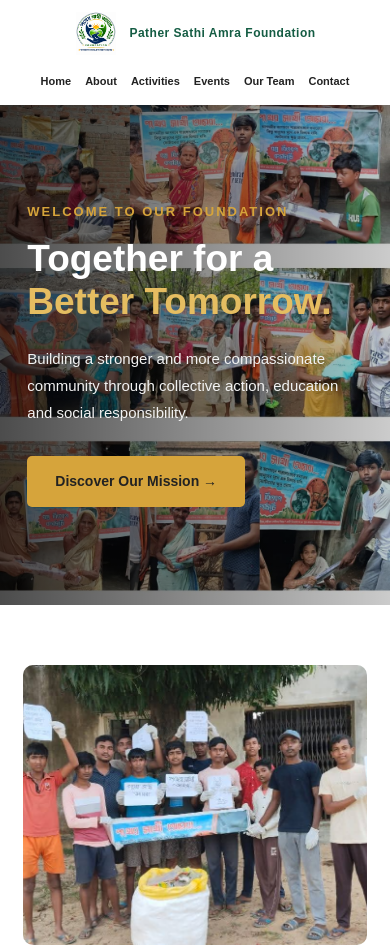
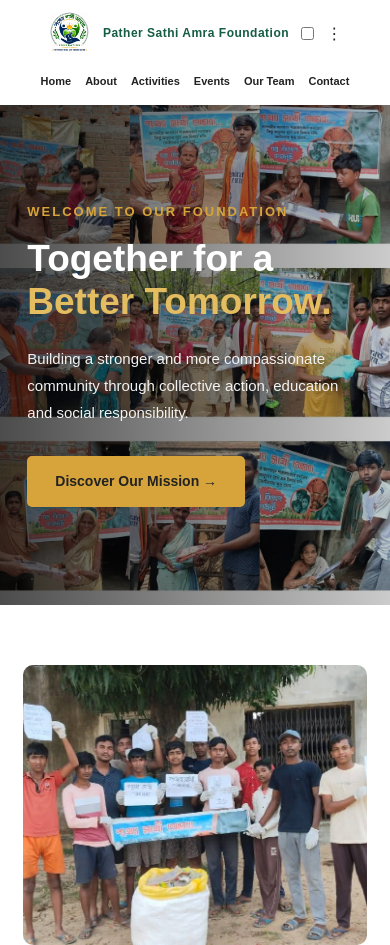
Before and after one commit to pathersathiamra/pather-sathi-amra-foundation, a plain HTML site: page index.html in a window 390 px wide. Shown: the top 945 px of the page. Drawn offline with Linux system fonts and the light colour scheme.

Commit message:
Update index.html

```diff
--- a/index.html
+++ b/index.html
@@ -32,7 +32,11 @@
 
                 <span>Pather Sathi Amra Foundation</span>
             </a>
+<input type="checkbox" id="menu-toggle">
 
+<label for="menu-toggle" class="menu-icon">
+    &#8942;
+</label>
             <ul class="nav-links">
                 <li><a href="#home">Home</a></li>
                 <li><a href="#about">About</a></li>
```
